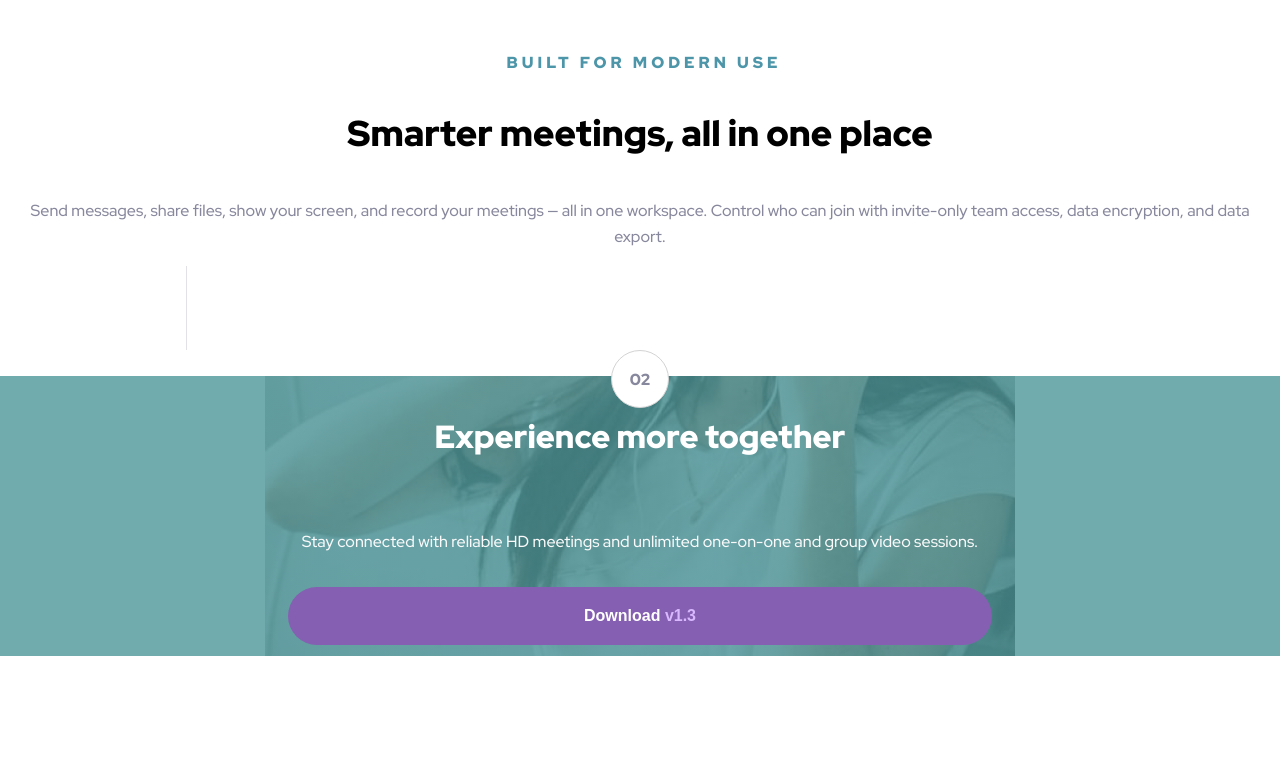
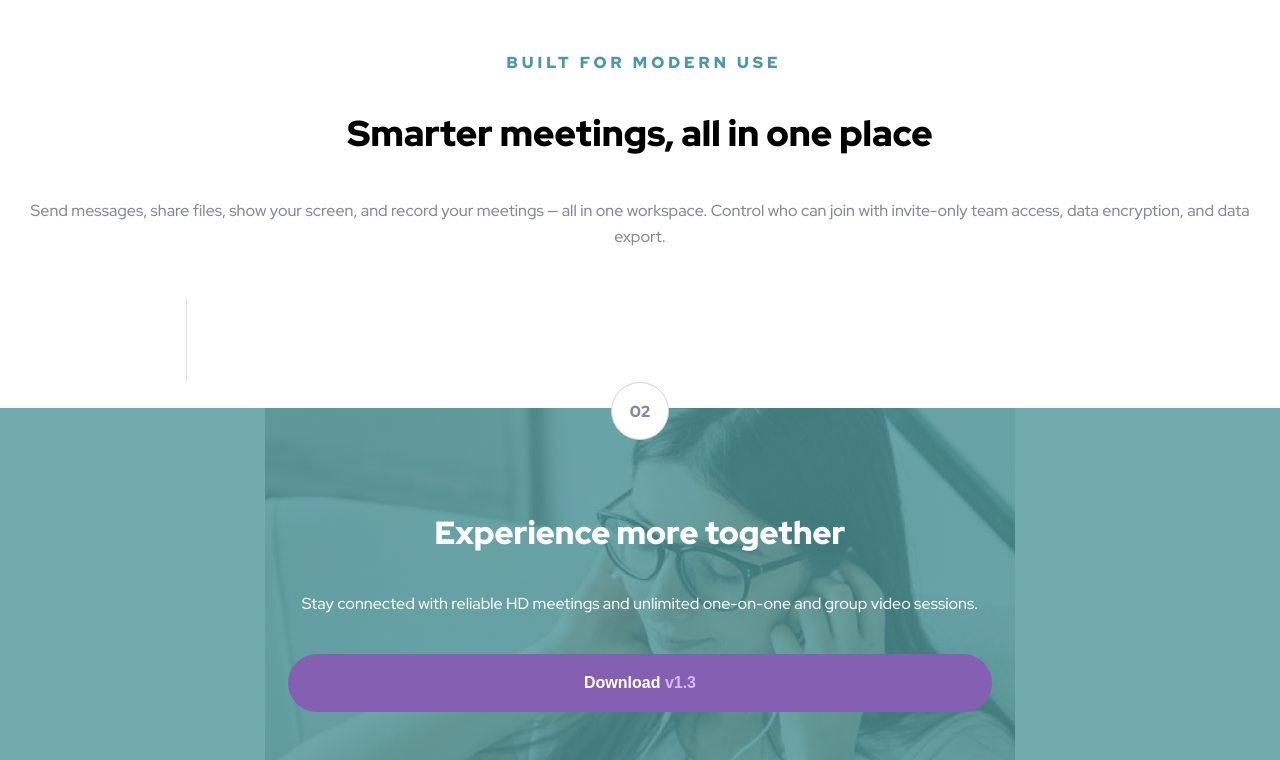
Before and after one commit to sorengrey/meet-landing-page, a plain HTML site: page index.html in a window 1280 px wide. Shown: the part 1018-1778 px from the top of the page. Before the commit the page ends 1674 px from the top, so only its background shows below. Drawn offline with Linux system fonts and the light colour scheme.

Commit message:
margin and padding changes to layout

```diff
--- a/index.html
+++ b/index.html
@@ -62,7 +62,7 @@
 <footer>
   <h4>Experience more together</h4>
 
-  <p>Stay connected with reliable HD meetings and unlimited one-on-one and group video sessions.</p>
+  <section id="stay">Stay connected with reliable HD meetings and unlimited one-on-one and group video sessions.</section>
 
   <button class="download" id="footerbutton">Download <section class="version2">v1.3</section></button>
 </footer>
--- a/style.css
+++ b/style.css
@@ -36,6 +36,7 @@ h4 {
     font-size: 32px;
     color: #FFFFFF;
     line-height: 36px;
+    padding-top: 2em;
 }
 
 /* 'group chat for everyone' */
@@ -137,13 +138,14 @@ button {
 #two {
     margin-bottom: -2em;
     position: relative;
+    margin-top: 3em;
 }
 
 /* footer */
 footer {
     background-image: linear-gradient(rgb(77, 150, 154, 0.8), rgb(77, 150, 154, 0.8)),url('./assets/mobile/image-footer.jpg');
     background-repeat: no-repeat;
-    background-position: center;
+    background-position: center top;
     width: 100%;
     display: flex;
     flex-direction: column;
@@ -151,13 +153,18 @@ footer {
     align-items: center;
 }
 
-footer p {
+/* 'stay connected with reliable...' */
+#stay {
     color: #FAFAFA;
+    padding-left: 2.6em;
+    padding-right: 2.6em;
 }
 
 #footerbutton {
    background-color:  #855FB1;
    width: 55%;
+   margin-top: 2.5em;
+   margin-bottom: 3em;
 }
 #footerbutton:hover {
     background-color: #D9B8FF;
```
